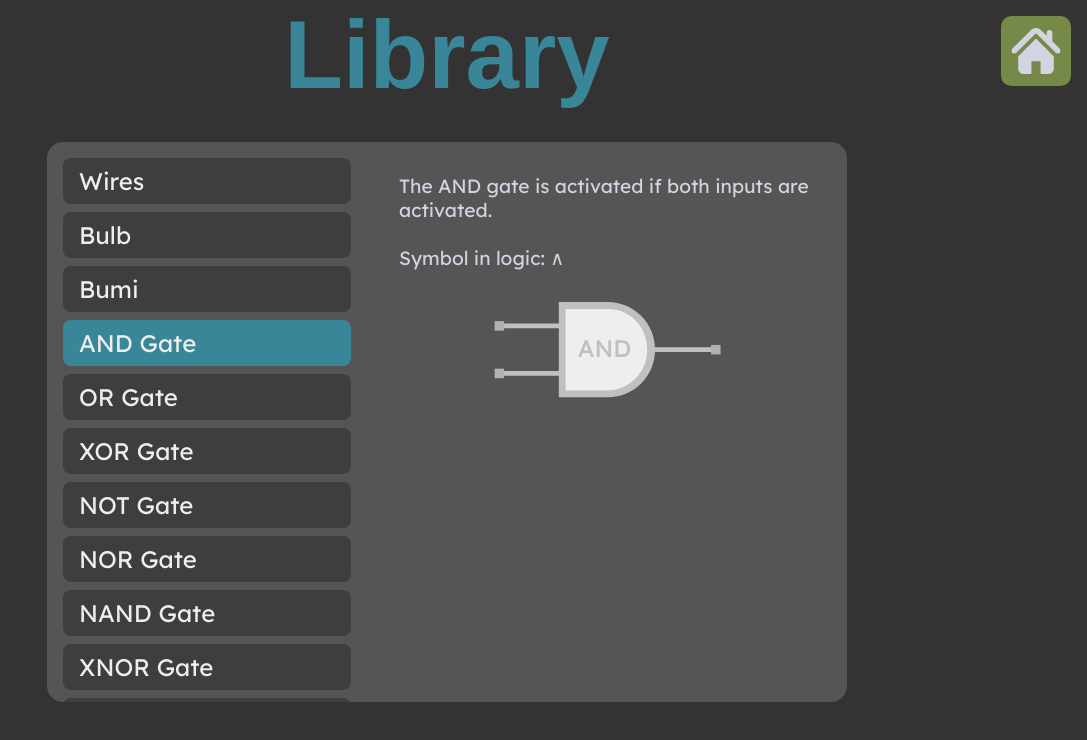
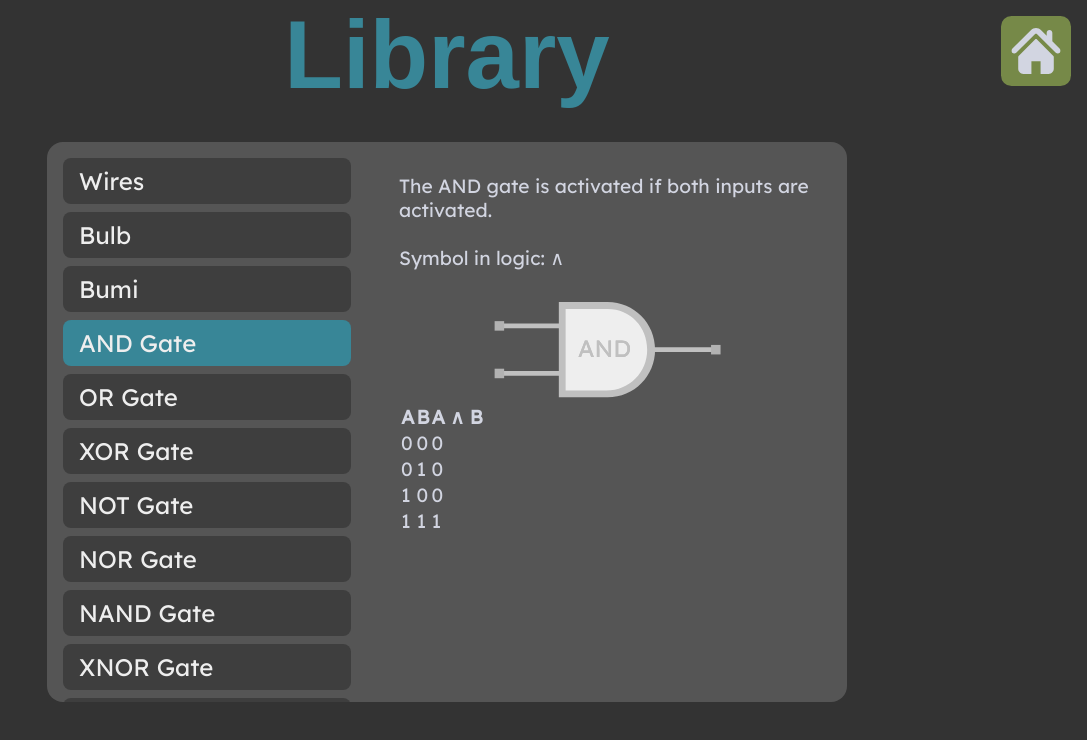
Before and after one commit to benjamin-cates/ant_logic, a React (Vite) app in the folder frontend/: page /library in a window 1280 px wide. Both pictures are taken after a click on the button "AND Gate". Shown: the top 740 px of the page, without its empty margins (193-1280 px from the left). Built offline with nearby package versions, Linux system fonts and the light colour scheme; a web font is replaced by a local one.

Commit message:
weird table thing

```diff
--- a/frontend/src/pages/Library.tsx
+++ b/frontend/src/pages/Library.tsx
@@ -7,55 +7,101 @@ import svgs from "../utils/svgs";
 interface LibraryPage {
     page: ReactElement
     name: string
+    table: ReactElement | null
 }
 const library_pages: LibraryPage[] = [
     {
         name: "Wires",
         page: <> Wires connect two nodes together.<br/><br/>Click and drag from any output node (right side) to any input node (left side) to establish a connection.<br/><br/>You cannot create cycles between wires (circuits that don't have a definitive start and end), including self-loops.</>,
+        table: null
     },
     {
         name: "Bulb",
         page: <> A bulb is an input source.<br/><br/>Click the button on the bottom of a bulb to turn it on/off.<br/><br/>Your circuit must work correctly for every possible combination of inputs. </>,
+        table: null
     },
     {
         name: "Bumi",
         page: <> Bumi is the anteater you're trying to feed electricity (for some reason)!<br/><br/>We love Bumi 🥰 </>,
+        table: null
     },
     {
         name: "AND Gate",
         page: <> The AND gate is activated if both inputs are activated.<br/><br/>Symbol in logic: ∧ </>,
+        table:
+        <>
+            <table>
+                <thead>
+                    <tr>
+                        <th>A</th>
+                        <th>B</th>
+                        <th>A ∧ B</th>
+                    </tr>
+                </thead>
+                <tbody>
+                    <tr>
+                        <td>0</td>
+                        <td>0</td>
+                        <td>0</td>
+                    </tr>
+                    <tr>
+                        <td>0</td>
+                        <td>1</td>
+                        <td>0</td>
+                    </tr>
+                    <tr>
+                        <td>1</td>
+                        <td>0</td>
+                        <td>0</td>
+                    </tr>
+                    <tr>
+                        <td>1</td>
+                        <td>1</td>
+                        <td>1</td>
+                    </tr>
+                </tbody>
+            </table>
+        </>
     },
     {
         name: "OR Gate",
         page: <> The OR gate is activated if at least 1 of the inputs are activated.<br/><br/>Symbol in logic: ∨ </>,
+        table: null
     },
     {
         name: "XOR Gate",
         page: <> The XOR gate is activated if <em>exactly</em> 1 input is activated.<br/><br/>Symbol in logic: ⊕</>,
+        table: null
     },
     {
         name: "NOT Gate",
         page: <> The NOT gate is activated if the input is not activated.<br/><br/>Symbol in logic: ¬</>,
+        table: null
     },
     {
         name: "NOR Gate",
         page: <> The NOR gate is activated if OR would not be activated under the same inputs; neither input can be active.<br/><br/>Symbol in logic: ↓ </>,
+        table: null
     },
     {
         name: "NAND Gate",
         page: <> The NAND gate is activated if AND would not be activated under the same inputs; at <em>most</em> 1 input can be active.<br/><br/>Symbol in logic: ↑</>,
+        table: null
     },
     {
         name: "XNOR Gate",
         page: <> The XNOR gate is activated if XOR would not be activated under the same inputs; it is equivalent to the biconditional operator, requiring both inputs to be equivalent.<br/><br/>Symbol in logic: ↔</>,
+        table: null
     },
     {
         name: "3AND Gate",
         page: <> The 3AND gate is a 3-input extension of AND that activates if all 3 inputs are true.<br/><br/>Symbol in logic: a ∧ b ∧ c</>,
+        table: null
     },
     {
         name: "3OR Gate",
         page: <> The 3OR gate is a 3-input extension of OR that activates if at least 1 of 3 inputs are true.<br/><br/>Symbol in logic: a ∨ b ∨ c</>,
+        table: null
     },
 
 
@@ -105,6 +151,9 @@ function Library() {
                 <div className="library-img">
                     {svgs[library_pages[pageId].name.split(" ")[0]]}
                 </div>
+                <div className="library-table">
+                    { (library_pages[pageId].table != null) && library_pages[pageId].table }
+                </div>
             </div>
         </div>
     </>
```
